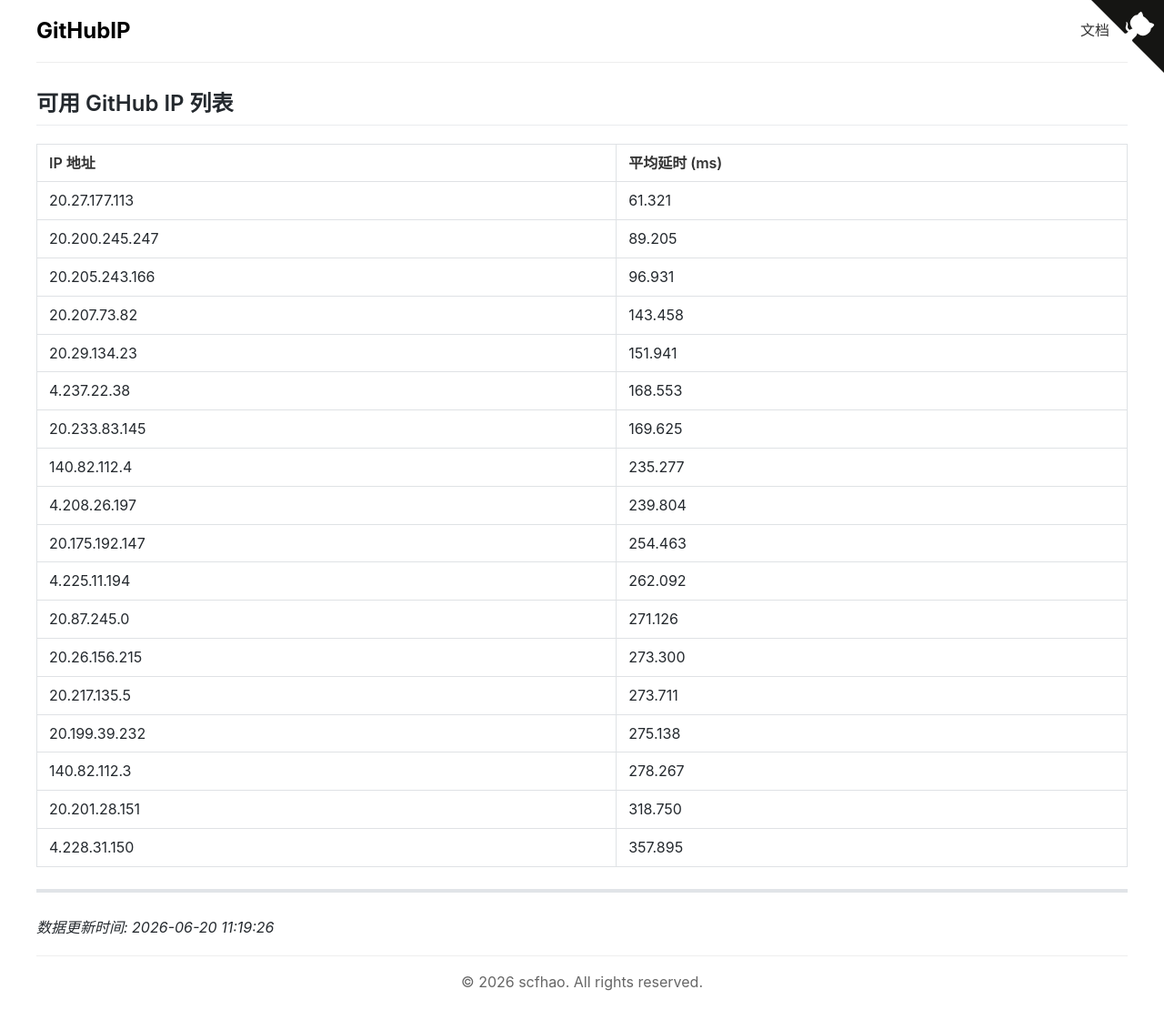
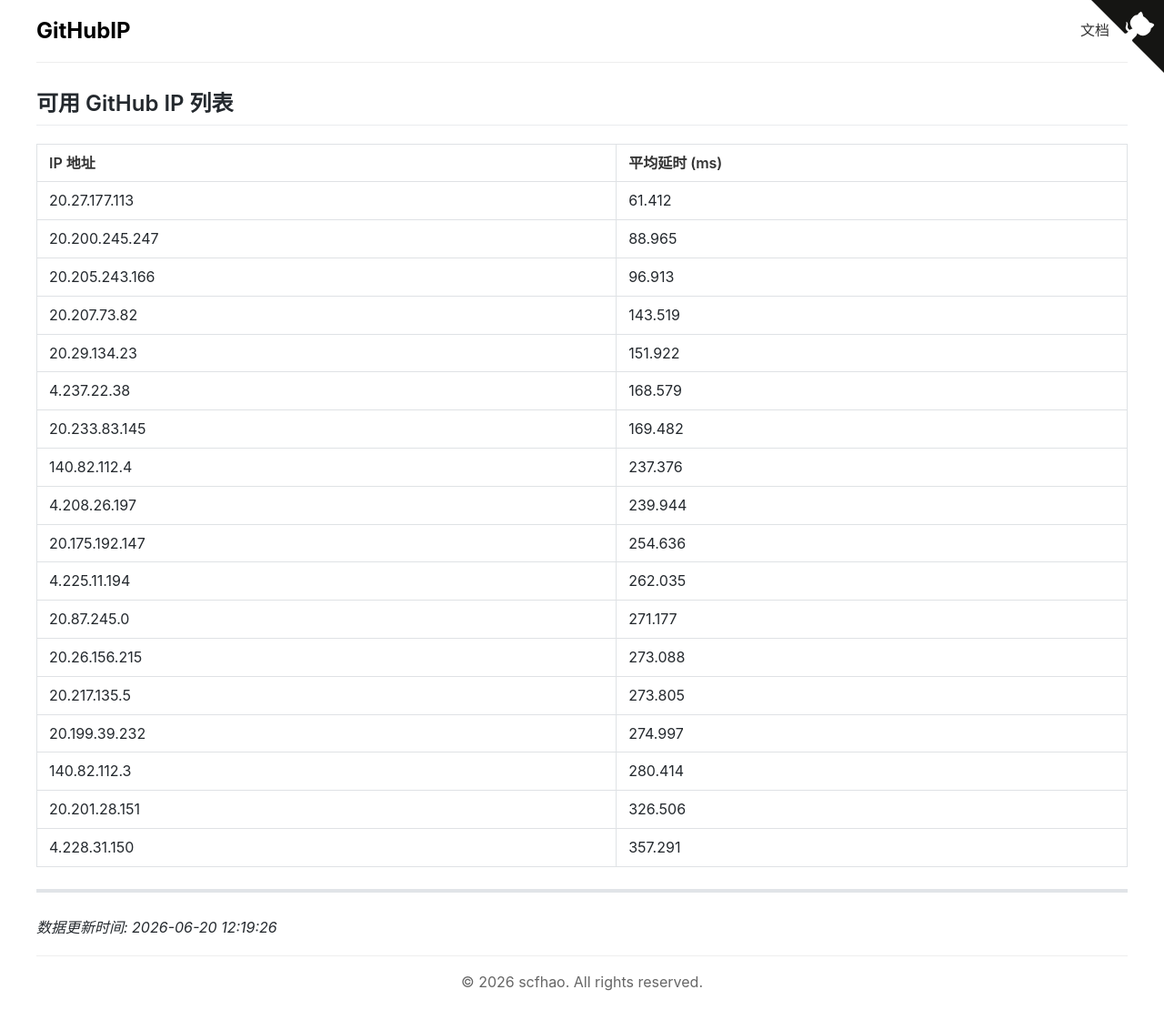
Before and after one commit to scfhao/GitHubIP, a Jekyll site: the page built from index.md, in a window 1280 px wide. Shown: the whole page at 91% size. Built offline with Jekyll 4.4.1, drawn with Linux system fonts in a browser that asks for light colours.

Commit message:
自动脚本执行 - 2026-06-20 12:19:26

```diff
--- a/index.md
+++ b/index.md
@@ -1,32 +1,32 @@
 ---
 layout: home
 title: GitHub IP 列表
-date: 2026-06-20 11:19:26
+date: 2026-06-20 12:19:26
 ---
 
 ## 可用 GitHub IP 列表
 
 | IP 地址 | 平均延时 (ms) |
 |---------|--------------|
-| 20.27.177.113 | 61.321 |
-| 20.200.245.247 | 89.205 |
-| 20.205.243.166 | 96.931 |
-| 20.207.73.82 | 143.458 |
-| 20.29.134.23 | 151.941 |
-| 4.237.22.38 | 168.553 |
-| 20.233.83.145 | 169.625 |
-| 140.82.112.4 | 235.277 |
-| 4.208.26.197 | 239.804 |
-| 20.175.192.147 | 254.463 |
-| 4.225.11.194 | 262.092 |
-| 20.87.245.0 | 271.126 |
-| 20.26.156.215 | 273.300 |
-| 20.217.135.5 | 273.711 |
-| 20.199.39.232 | 275.138 |
-| 140.82.112.3 | 278.267 |
-| 20.201.28.151 | 318.750 |
-| 4.228.31.150 | 357.895 |
+| 20.27.177.113 | 61.412 |
+| 20.200.245.247 | 88.965 |
+| 20.205.243.166 | 96.913 |
+| 20.207.73.82 | 143.519 |
+| 20.29.134.23 | 151.922 |
+| 4.237.22.38 | 168.579 |
+| 20.233.83.145 | 169.482 |
+| 140.82.112.4 | 237.376 |
+| 4.208.26.197 | 239.944 |
+| 20.175.192.147 | 254.636 |
+| 4.225.11.194 | 262.035 |
+| 20.87.245.0 | 271.177 |
+| 20.26.156.215 | 273.088 |
+| 20.217.135.5 | 273.805 |
+| 20.199.39.232 | 274.997 |
+| 140.82.112.3 | 280.414 |
+| 20.201.28.151 | 326.506 |
+| 4.228.31.150 | 357.291 |
 
 ---
 
-*数据更新时间: 2026-06-20 11:19:26*
+*数据更新时间: 2026-06-20 12:19:26*
```
